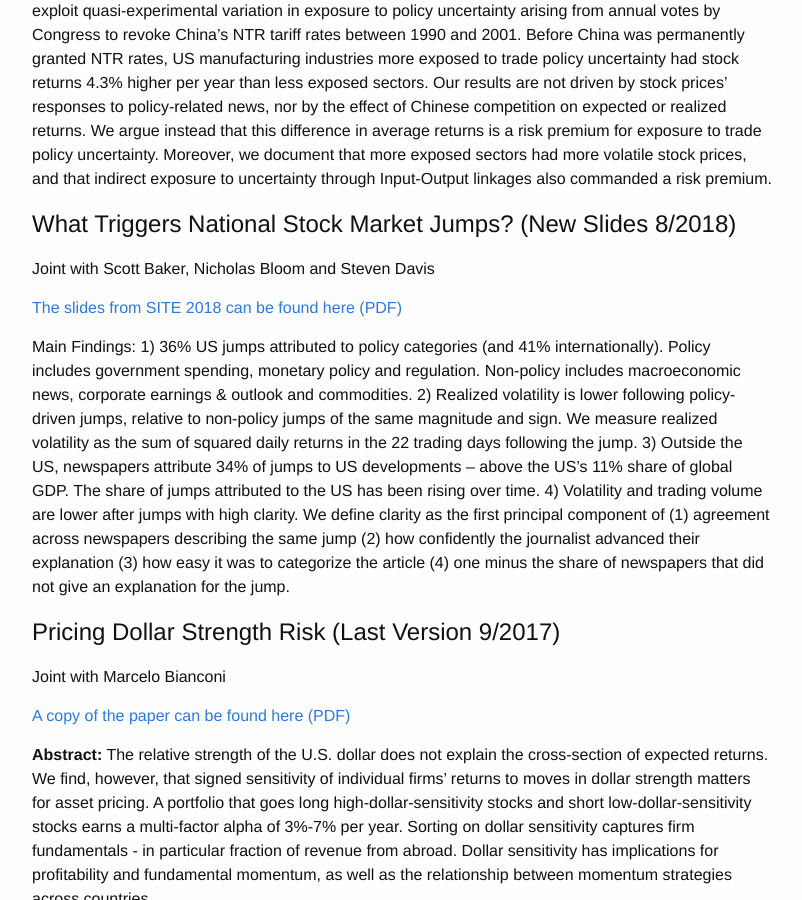
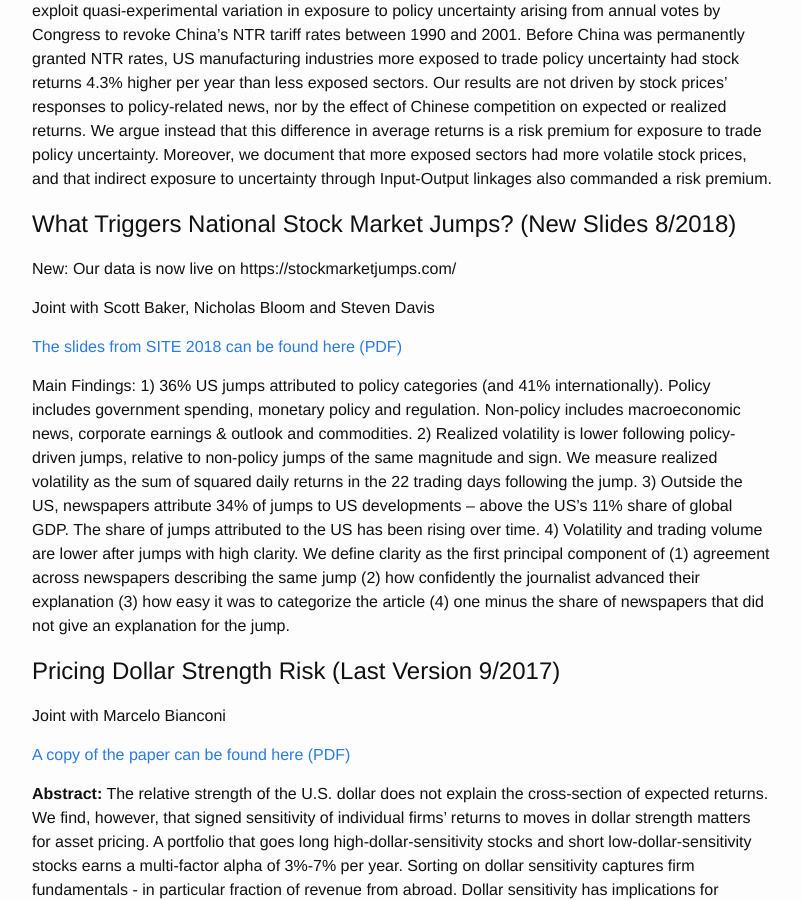
Before and after one commit to mcsammon/mcsammon.github.io, a Jekyll site: the page built from research.md, in a window 1280 px wide and 900 px high, scrolled down 828 px. Shown: the whole window, without its empty margins (238-1040 px from the left). Built offline with Jekyll 4.4.1, drawn with Linux system fonts in a browser that asks for light colours; comment, search, counter and statistics services are not loaded.

Commit message:
big jumps

```diff
--- a/research.md
+++ b/research.md
@@ -33,6 +33,8 @@ Joint with Marcelo Bianconi and Federico Esposito
 This paper documents new stylized facts on the effects of trade policy uncertainty on stock returns. We exploit quasi-experimental variation in exposure to policy uncertainty arising from annual votes by Congress to revoke China's NTR tariff rates between 1990 and 2001. Before China was permanently granted NTR rates, US manufacturing industries more exposed to trade policy uncertainty had stock returns 4.3% higher per year than less exposed sectors. Our results are not driven by stock prices' responses to policy-related news, nor by the effect of Chinese competition on expected or realized returns. We argue instead that this difference in average returns is a risk premium for exposure to trade policy uncertainty. Moreover, we document that more exposed sectors had more volatile stock prices, and that indirect exposure to uncertainty through Input-Output linkages also commanded a risk premium.
 
 # What Triggers National Stock Market Jumps? (New Slides 8/2018)
+
+New: Our data is now live on https://stockmarketjumps.com/
 
 Joint with Scott Baker, Nicholas Bloom and Steven Davis
 
```
